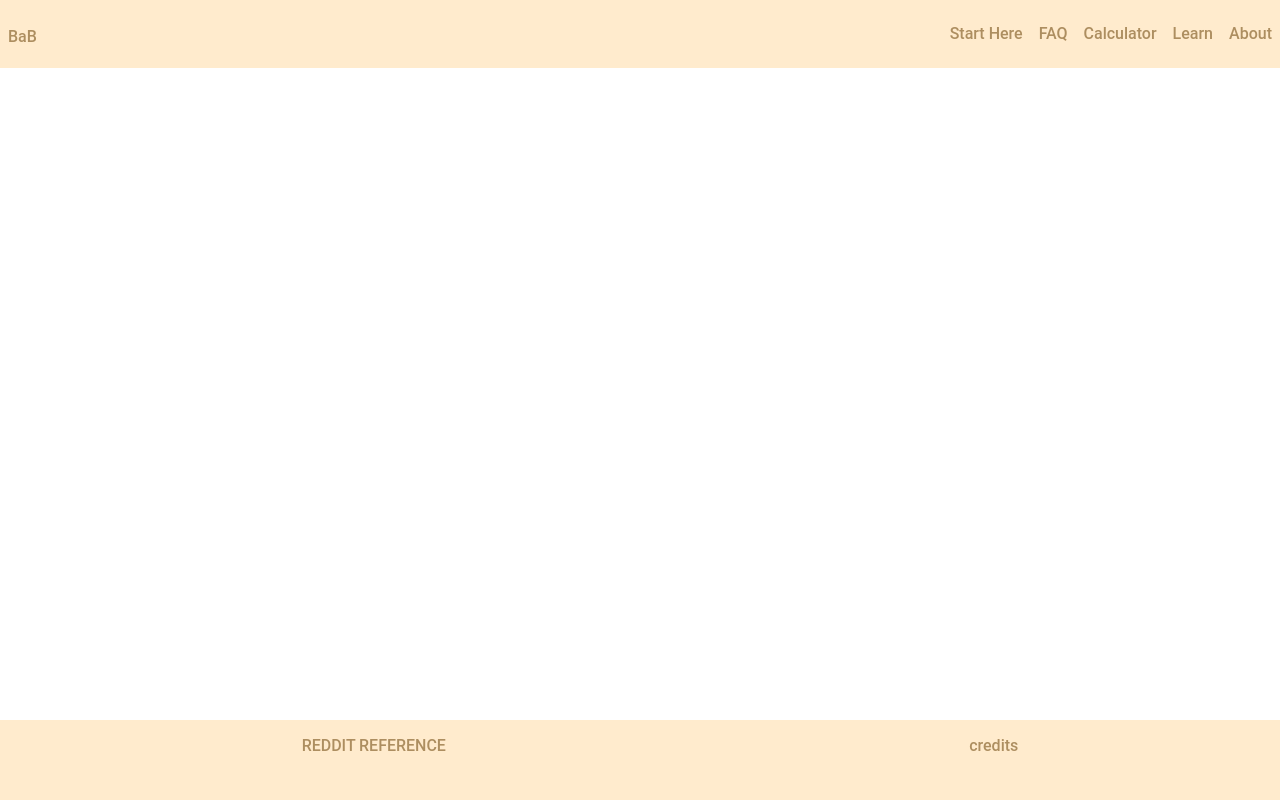
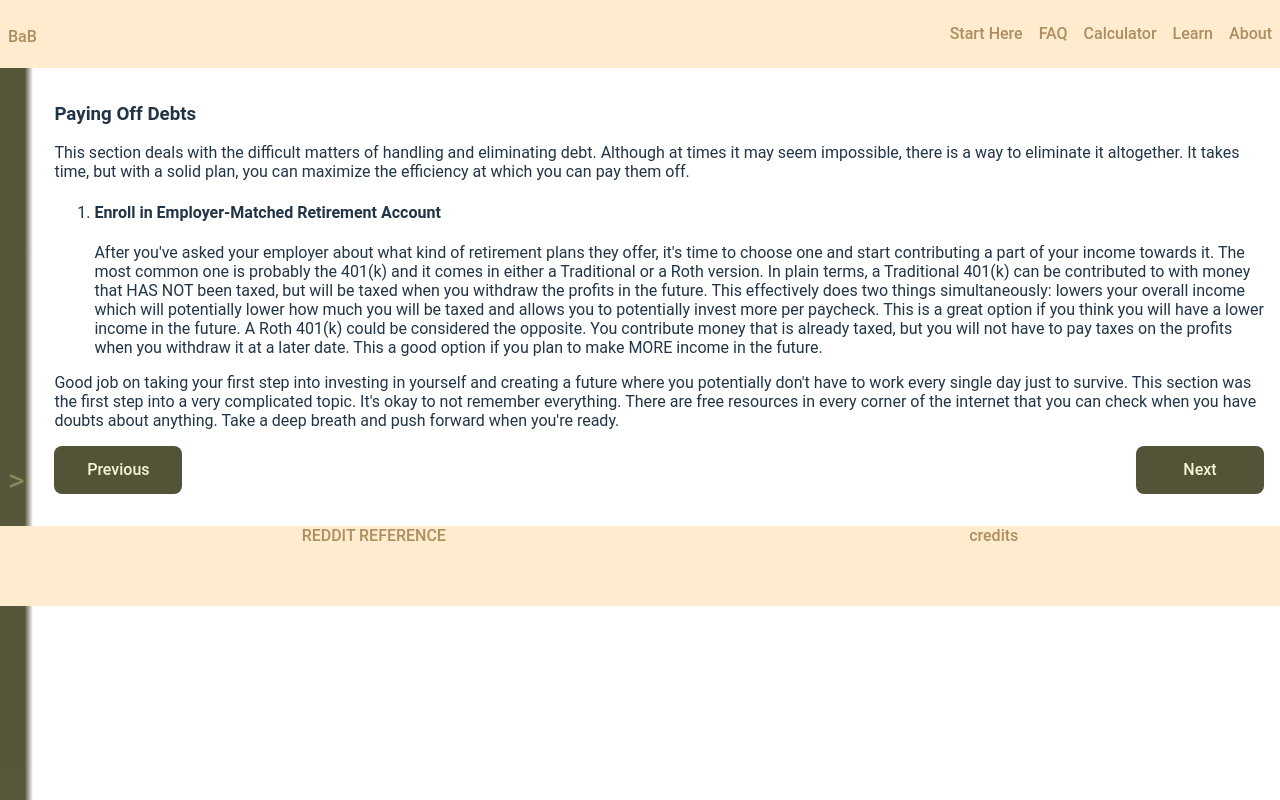
Before and after one commit to doanaminh/build-a-budget, a React (Vite) app in the folder client/: page /learn-debt in a window 1280 px wide. Built offline with nearby package versions, Linux system fonts and the light colour scheme; a web font is replaced by a local one.

Commit message:
fixed routes on buttons of learn pages

```diff
--- a/client/src/App.tsx
+++ b/client/src/App.tsx
@@ -16,6 +16,7 @@ import Learn from './pages/Learn';
 import LearnBudget from './pages/Learn-Budget';
 import LearnSavingsEF from './pages/Learn-Savings-EF';
 import LearnEmployerIntro from './pages/Learn-Employer-Intro';
+import LearnDebt from './pages/Learn-Debt';
 
 export default function App() {
 
@@ -33,6 +34,7 @@ export default function App() {
             <Route path='/learn-budget' element={<LearnBudget />} />
             <Route path='/learn-savings-ef' element={<LearnSavingsEF />} />
             <Route path='/learn-employer-intro' element={<LearnEmployerIntro />} />
+            <Route path='/learn-debt' element={<LearnDebt />} />
           </Routes>
           <Footer />
         </div>
--- a/client/src/components/Footer.css
+++ b/client/src/components/Footer.css
@@ -1,5 +1,5 @@
 .Footer {
-    position: absolute;
+    position: relative;
     bottom: 0;
     width: 100%;
     height: 5rem;
--- a/client/src/components/Sidebar.tsx
+++ b/client/src/components/Sidebar.tsx
@@ -23,7 +23,7 @@ const Sidebar: React.FC<Props> = () => {
                             <a href="/learn-employer-intro">Employer-sponsored matching funds</a>
                         </li>
                         <li>
-                            <a href="">Focus on paying high/moderate debts off</a>
+                            <a href="/learn-debt">Focus on paying high/moderate debts off</a>
                         </li>
                         <li>
                             <a href="">Save for retirement in an IRA & other higher education expenses</a>
--- a/client/src/pages/BudgetCalculator.tsx
+++ b/client/src/pages/BudgetCalculator.tsx
@@ -374,6 +374,7 @@ export default function() {
                             onClick={() => {
                                 setModalOpen(false);
                                 localStorage.clear();
+                                location.reload();
                             }}
                         >Clear</Button>
                         <div></div>
--- a/client/src/pages/Learn-Debt.tsx
+++ b/client/src/pages/Learn-Debt.tsx
@@ -1,7 +1,19 @@
+import Button from "../components/Button";
+import { useNavigate } from "react-router-dom";
+import Sidebar from "../components/Sidebar";
+
 export default function () {
+
+    const navigate = useNavigate();
+
     return (
         <>
-            <section className="Learn Debt">
+            <section className="Learn Page EmployerIntro">
+                <section className="sidebar">
+                    <Sidebar />
+                </section>
+                <section>
+                    <article>
                         <h3>Paying Off Debts</h3>
                         <p>This section deals with the difficult matters of handling and eliminating debt. Although at times it may seem impossible, there is a way to eliminate it altogether. It takes time, but with a solid plan, you can maximize the efficiency at which you can pay them off.</p>
                         <article>
@@ -13,7 +25,29 @@ export default function () {
                             </ol>
                         </article>
                         <p>Good job on taking your first step into investing in yourself and creating a future where you potentially don't have to work every single day just to survive. This section was the first step into a very complicated topic. It's okay to not remember everything. There are free resources in every corner of the internet that you can check when you have doubts about anything. Take a deep breath and push forward when you're ready.</p>
+                    </article>
+                    <article className="buttons">
+                        <Button
+                            backgroundColor="#535337"
+                            color="beige"
+                            fontSize="1rem"
+                            height="3rem"
+                            width="8rem"
+                            onClick={() => navigate('/learn-employer-intro')}
+                        >Previous</Button>
+                        <Button
+                            backgroundColor="#535337"
+                            color="beige"
+                            fontSize="1rem"
+                            height="3rem"
+                            width="8rem"
+                            onClick={() => navigate('/')}
+                        >Next</Button>
+                    </article>
+
                 </section>
+            </section>
+
         </>
     )
 }
--- a/client/src/pages/Learn-Employer-Intro.tsx
+++ b/client/src/pages/Learn-Employer-Intro.tsx
@@ -1,7 +1,19 @@
+import Button from "../components/Button";
+import { useNavigate } from "react-router-dom";
+import Sidebar from "../components/Sidebar";
+
 export default function () {
+
+    const navigate = useNavigate();
+
     return (
         <>
-            <section className="Learn EmployerIntro">
+            <section className="Learn Page EmployerIntro">
+                <section className="sidebar">
+                    <Sidebar />
+                </section>
+                <section>
+                    <article>
                         <h3>Build an Employer-Matched Retirement Account</h3>
                         <p>If your employer does NOT offer a retirement account WITH a match, you can skip this step. Alright! So, you're quite in control over your finances at this point! You're doing amazing. However, there is much more you can do to become more financially grounded. Do you now have more money remaining even after distributing the minimum required amounts from the previous two steps? Are you ready to start thinking about retirement?</p>
                         <article>
@@ -13,7 +25,29 @@ export default function () {
                             </ol>
                         </article>
                         <p>Good job on taking your first step into investing in yourself and creating a future where you potentially don't have to work every single day just to survive. This section was the first step into a very complicated topic. It's okay to not remember everything. There are free resources in every corner of the internet that you can check when you have doubts about anything. Take a deep breath and push forward when you're ready.</p>
+                    </article>
+                    <article className="buttons">
+                        <Button
+                            backgroundColor="#535337"
+                            color="beige"
+                            fontSize="1rem"
+                            height="3rem"
+                            width="8rem"
+                            onClick={() => navigate('/learn-savings-ef')}
+                        >Previous</Button>
+                        <Button
+                            backgroundColor="#535337"
+                            color="beige"
+                            fontSize="1rem"
+                            height="3rem"
+                            width="8rem"
+                            onClick={() => navigate('/learn-debt')}
+                        >Next</Button>
+                    </article>
+
                 </section>
+            </section>
+
         </>
     )
 }
```
Lines whose indentation alone changed are shown as unchanged.
